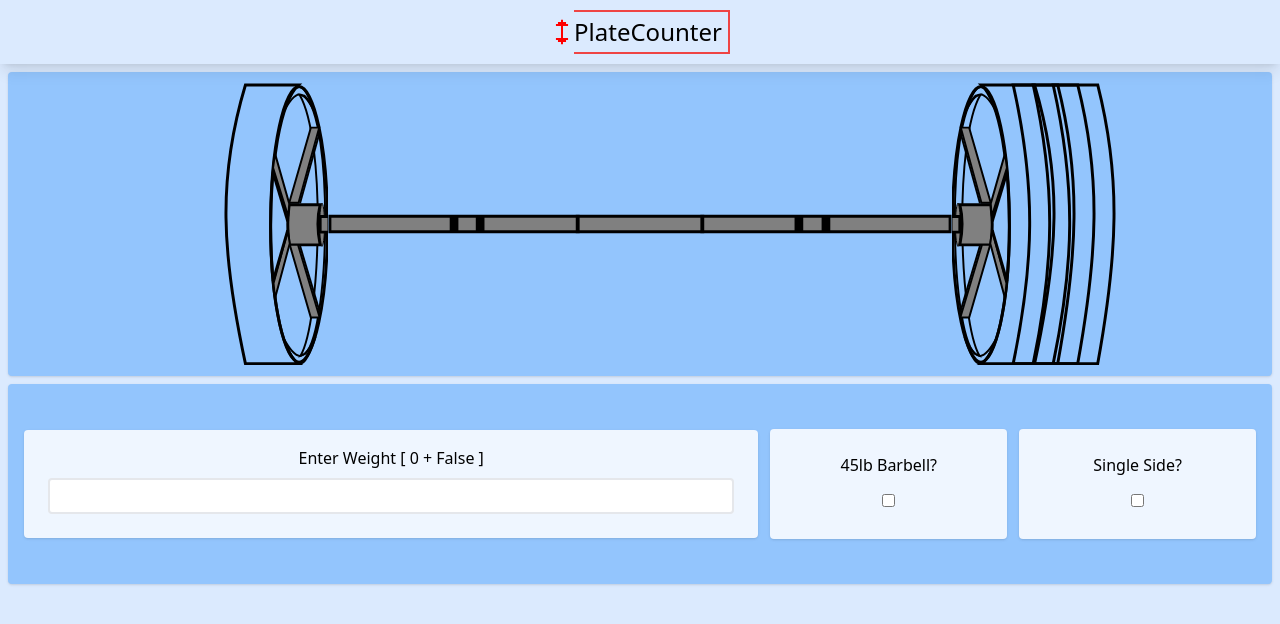
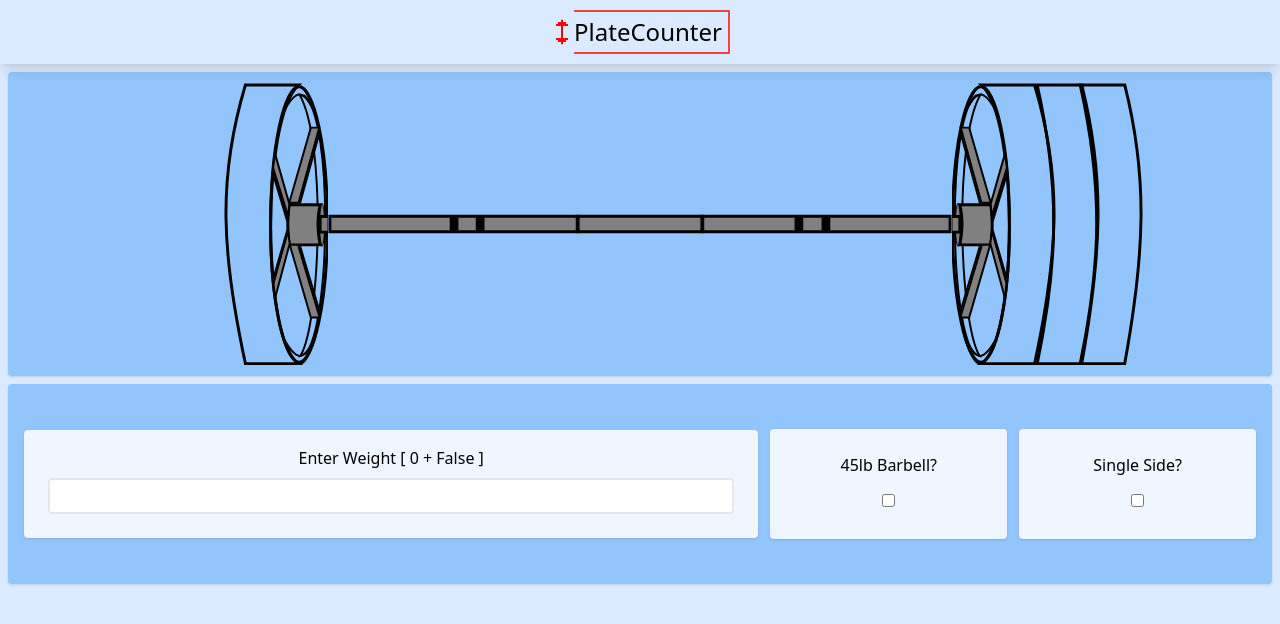
Before and after one commit to PeytonCurr/plate_counter, a React (Create React App) app: page / in a window 1280 px wide. Shown: the top 624 px of the page. Built offline with nearby package versions, Linux system fonts and the light colour scheme.

Commit message:
Have an idea for How im going to do map

```diff
--- a/src/components/BarbellPlates.jsx
+++ b/src/components/BarbellPlates.jsx
@@ -16,14 +16,12 @@ function BarbellPlates(props) {
         <BasePlate45_35 color={" " + (props.counts[45] > 0 && '#DC2626')} transform={"translate(0 0)"} />
       </div>
 
-      {plates.map((plate) => (
+      {Object.entries(props.counts).map(([plate, value]) => (Array(value).fill(0).map(() => (
         <>
-          {props.counts[plate] > 0 &&
-            <div></div>
-          }
+
         </>
-      ))}
-
+      )))
+      )}
 
       <div className='w-1/2'><BarBell /></div>
 
@@ -31,19 +29,17 @@ function BarbellPlates(props) {
 
         <SmartSVG name={BasePlate45_35} color={" " + (props.counts[45] > 0 && '#DC2626')} transform={"scale(-1,1) translate(0 0)"} />
 
-        <div className='w-full absolute left-[20px] bottom-0'>
+        <div className='w-full absolute left-[42%] bottom-0'>
           <AddPlate45_35 color={" " + (props.counts[45] > 0 && '#DC2626')} transform={`scale(-1,1)`} />
         </div>
-        <div className='w-full absolute left-[40px] bottom-0'>
-          <AddPlate45_35 color={" " + (props.counts[45] > 0 && '#DC2626')} transform={`scale(-1,1)`} />
-        </div>
-        <div className='w-full absolute left-[60px] bottom-0'>
+
+        <div className={'w-full absolute bottom-0 left-[84%]'}>
           <AddPlate45_35 color={" " + (props.counts[45] > 0 && '#DC2626')} transform={`scale(-1,1)`} />
         </div>
 
       </div>
 
-    </div>
+    </div >
   )
 }
 
```
